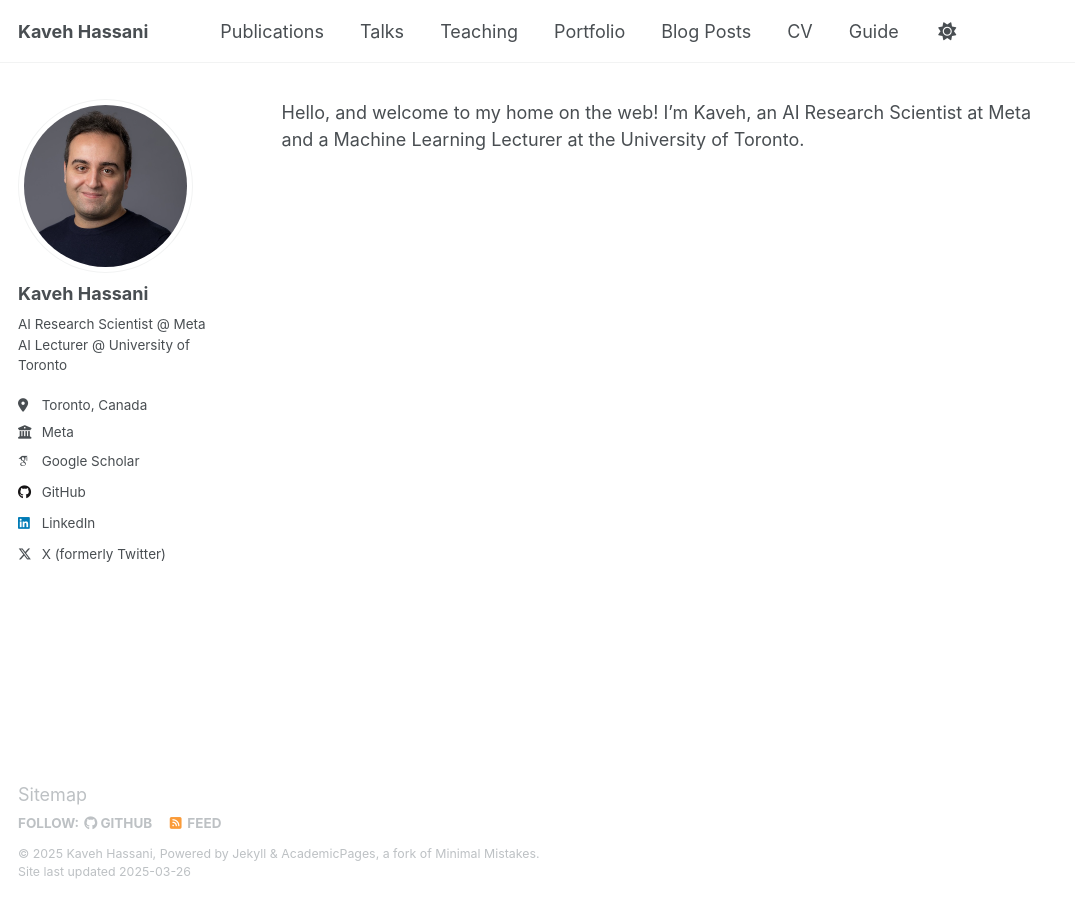
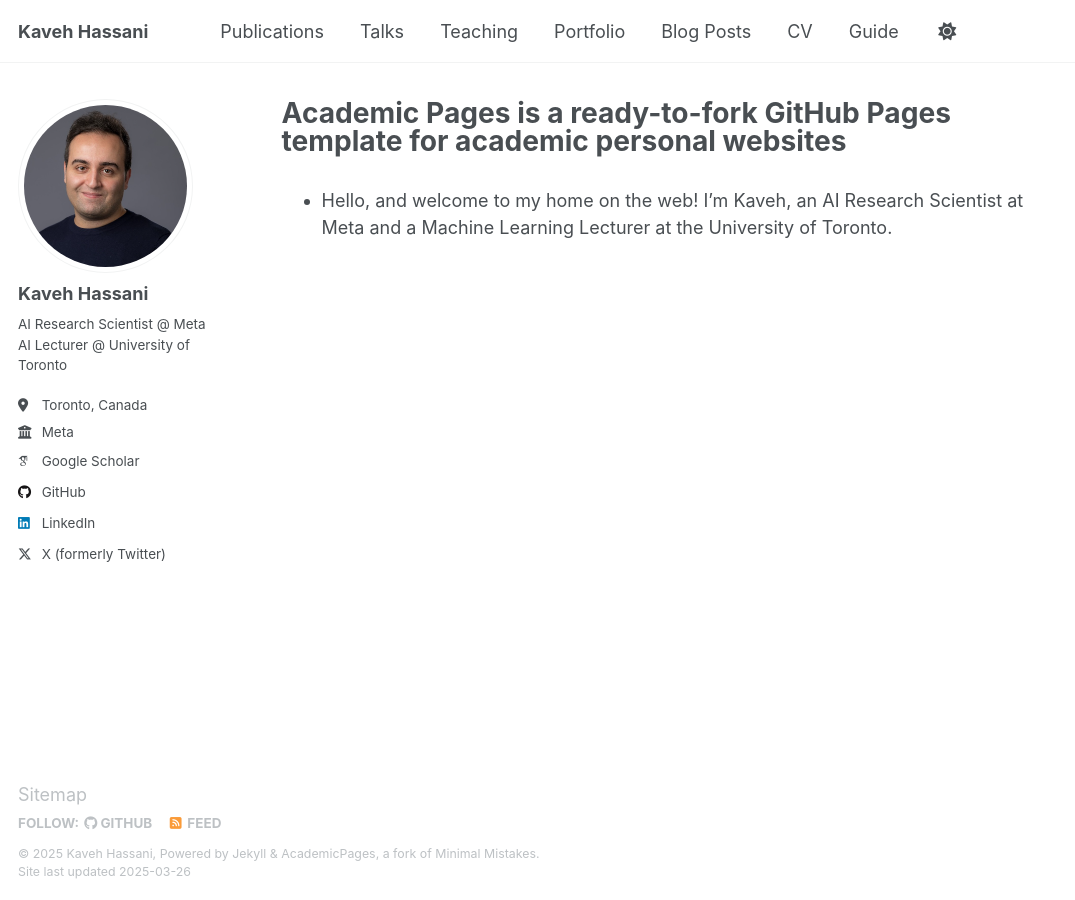
Before and after one commit to kavehhassani/kavehhassani.github.io, a Jekyll site: the page built from _pages/about.md, in a window 1280 px wide. Shown: the whole page, without its empty margins (0-1075 px from the left). Built offline with Jekyll 4.4.1, drawn with Linux system fonts in a browser that asks for light colours; some web fonts are replaced; our own code applies the rules of GitHub Pages for plain Markdown files.

Commit message:
Update about.md

```diff
--- a/_pages/about.md
+++ b/_pages/about.md
@@ -1 +1,11 @@
-Hello, and welcome to my home on the web! I’m Kaveh, an AI Research Scientist at Meta and a Machine Learning Lecturer at the University of Toronto.
+---
+permalink: /
+title: "Academic Pages is a ready-to-fork GitHub Pages template for academic personal websites"
+author_profile: true
+redirect_from:
+  - /about/
+  - /about.html
+---
+
+
+- Hello, and welcome to my home on the web! I’m Kaveh, an AI Research Scientist at Meta and a Machine Learning Lecturer at the University of Toronto.
```
